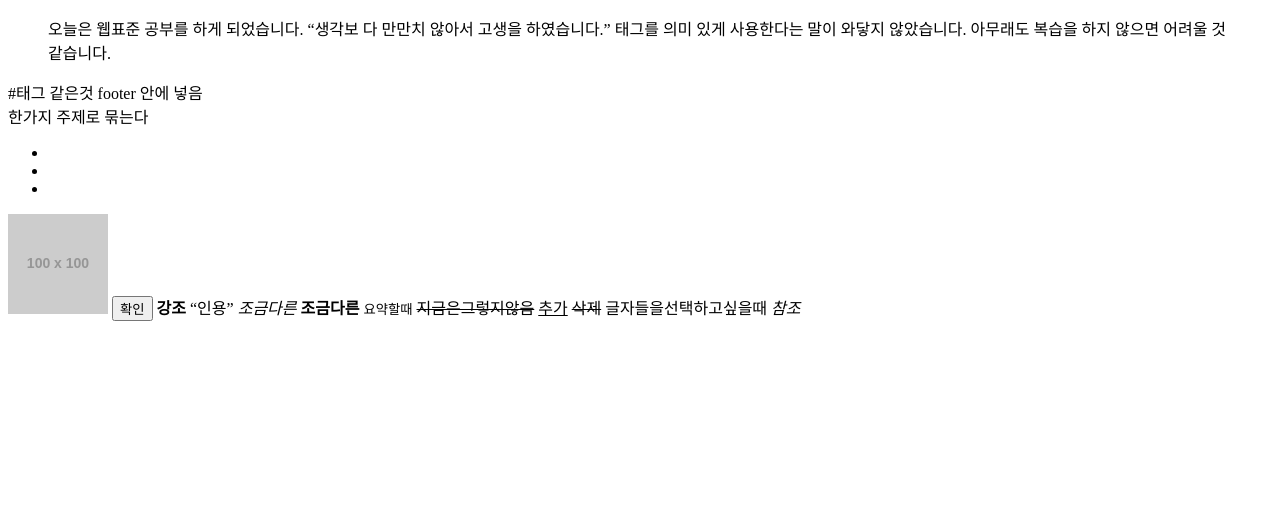
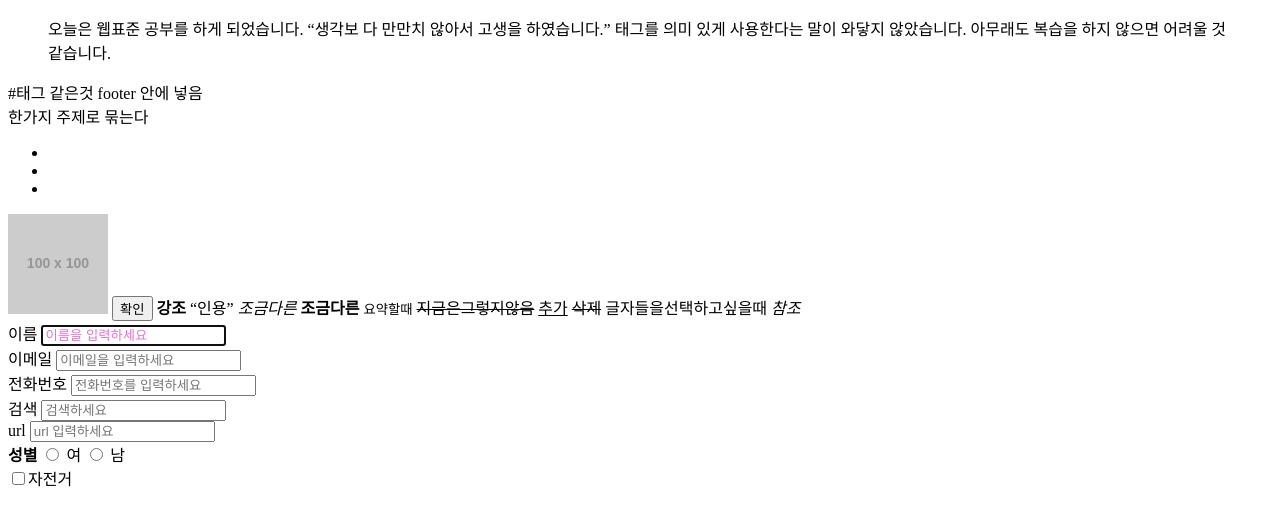
Before and after one commit to starirene9/Javascript, a plain HTML site: page 1_tag.html in a window 1280 px wide. Drawn offline with Linux system fonts and the light colour scheme; placeholder pictures from the web are drawn by us.

Commit message:
input tags

```diff
--- a/1_tag.html
+++ b/1_tag.html
@@ -10,7 +10,20 @@
 
 <body>
     <style>
+        /* 족보를 건너뛰고 싶으면 빈칸, 다 나열하고 싶으면 > */
+        .inputs input[type="text"] {
+            color: gray;
+        }
 
+        /* 이렇게 하면 placeholder 글자 색 변환 가능 */
+        .inputs>div>input[type="text"]::placeholder {
+            color: rgb(233, 114, 213);
+        }
+
+        .inputs>input[type="radio"],
+        input[type="checkbox"] {
+            display: inline;
+        }
     </style>
 
     <!-- quote 안에서 짧은 것은 q, 긴 것은 p -->
@@ -66,9 +79,44 @@
         <cite>참조</cite>
     </div>
 
-    <style>
 
-    </style>
+    <div class="inputs">
+        <div>
+            <label for="get-name">이름</label>
+            <input type="text" id="get-name" placeholder="이름을 입력하세요" autofocus />
+            <!-- label의 for와 해당하는 것의 id 를 맞춰 줌 -->
+        </div>
+        <div>
+            <label for="get-email">이메일</label>
+            <input type="email" id="get-email" placeholder="이메일을 입력하세요" />
+        </div>
+        <div>
+            <label for="get-tel">전화번호</label>
+            <input type="tel" id="get-tel" placeholder="전화번호를 입력하세요" />
+        </div>
+        <div>
+            <label for="get-search">검색</label>
+            <input type="search" id="get-search" placeholder="검색하세요" />
+        </div>
+        <!-- search는 x가 나옴 -->
+        <div>
+            <label for="get-url">url</label>
+            <input type="url" id="get-url" placeholder="url 입력하세요" />
+        </div>
+        <div>
+            <strong>성별</strong>
+            <input type="radio" id="female" /> <label for="female">여</label>
+            <input type="radio" id="male" /> <label for="male">남</label>
+        </div>
+        <div>
+            <input type="checkbox" /><label>자전거</label>
+        </div>
+    </div>
+
+
+    <script>
+
+    </script>
 </body>
 
 </html>
```
